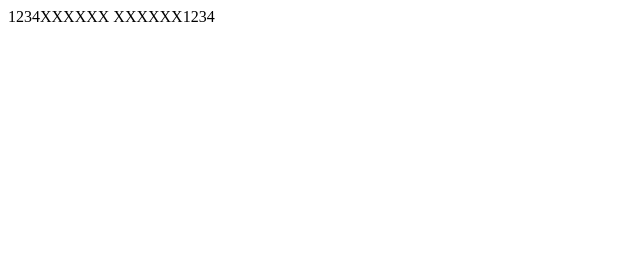
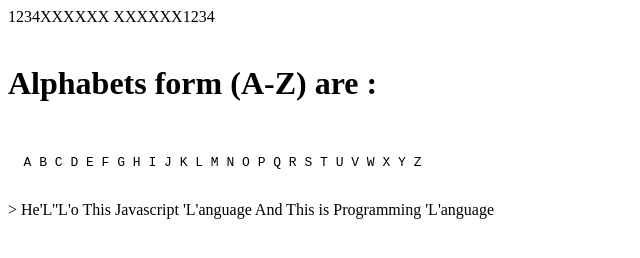
Before and after one commit to jayududakiya/Java_Script, a plain HTML site: page String/index.html in a window 1280 px wide. Shown: the whole page, without its empty margins (0-640 px from the left). Drawn offline with Linux system fonts and the light colour scheme.

Commit message:
21/02/2024

```diff
--- a/String/script.js
+++ b/String/script.js
@@ -114,5 +114,172 @@ Newpad = padNum1 + " " + padNum ;
 
 document.write(Newpad);
 
+}
+
+{
+    console.log(`this is Slice() Method`);
+
+    let text = "Hello This Javascript Language And This is Programming Language";
+
+    console.log(text);
+
+    let Up_text = text.slice(0,5); // this is start with 0 index To 5 index letter print
+
+
+    console.log(">", Up_text);
+
+    Up_text = text.slice(10);  // this is start with 10 index To Lsat index letter print
+
+    console.log(">", Up_text);
+                                    // print in revers
+    Up_text = text.slice(-10,-4);  // this is start with last index of string and Go to given number index letter print
+
+    Up_text = text.slice(-4);  // this is start with -4 and end with -1 value
+
+    console.log(">", Up_text);
 
 }
+
+{
+    console.log(`this is charAt() Method`);
+
+    let text = "Hello This Javascript Language And This is Programming Language";
+
+    console.log(text);
+
+
+    let New_text = text.charAt(0); // this only print letter on give index number
+
+    console.log(New_text);
+
+}
+
+{
+    console.log(`this is charcodeAt() Method`);
+
+    let text = "Hello This Javascript Language And This is Programming Language";
+
+    console.log(text); // J == 11 index  // J == 74 ascii value
+
+    let New_text = text.charCodeAt(3); // this only print ascii value of give index number
+
+    console.log(New_text);
+
+}
+
+{
+    let i = 65;
+    let x = "";
+    console.log("Alphabets form (A-Z) are:");
+    document.write(`<br> <br> <h1> Alphabets form (A-Z) are : </h1>`);
+
+    while (i <= 90) {
+        x = x +" "+ String.fromCharCode(i);
+        i++;
+    }
+
+    console.log(x);
+    document.write(` <br> <pre> ${x} </pre>`);
+}
+
+
+{
+    console.log(`this is subString() Method`);
+
+    let text = "Hello This Javascript Language And This is Programming Language";
+
+    console.log(text);
+
+    let New_text = text.substring(1,16);
+
+    console.log(">",New_text);
+
+    New_text = text.substring(-1,6);
+
+    console.log(">",New_text);
+
+    New_text = text.substring(-1);
+
+    console.log(">",New_text);
+
+    New_text = text.substring(-1,-6);
+
+    console.log(">",New_text);
+
+}
+
+{
+    console.log(`this is substr() Method`);
+
+    let text = "Hello This Javascript Language And This is Programming Language";
+
+    console.log(text);
+
+    let New_text = text.substr(0,16);  // this method counts words
+
+    console.log("16 words >",New_text);
+
+    New_text = text.substr(18);
+
+    console.log("18 words>",New_text);
+
+    New_text = text.substr(-8); // this take only one number in negative value
+
+    console.log("last 8 words>",New_text);
+
+    New_text = text.substr(-1,-6); // this is don't print any sting
+
+    console.log(" 0 words >",New_text);
+
+}
+
+
+{
+
+    console.log(`this is replace() Method`);
+
+    // this method is replace only first same word
+
+    let text = "Hello This Javascript Language And This is Programming Language";
+
+    console.log(text);
+
+    let New_word = text.replace("Hello" , " Hii ");
+
+    console.log(">" , New_word);
+
+}
+
+{
+
+    console.log(`this is replaceAll() Method`);
+
+    // this method is replace all same word
+
+    let text = "Hello This Javascript Language And This is Programming Language";
+
+    console.log(text);
+
+    let New_word = text.replaceAll("This" , "'Hii'");
+
+    console.log(">" , New_word);
+
+}
+
+
+{
+
+    console.log(`this is replace() with '/g' key word Method`);
+
+    // this method is replace only first same word
+
+    let text = "Hello This Javascript language And This is Programming language";
+
+    // console.log(text);
+
+    let New_word = text.replace(/l/g , "'L'");
+
+    console.log("> " , New_word);
+    document.write("<br> > " , New_word , "<br> <br>");
+
+}
```
Also changed, not shown: String/index.html (+1 -0 lines).
